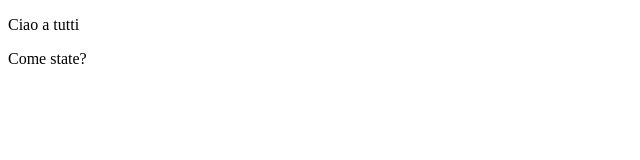
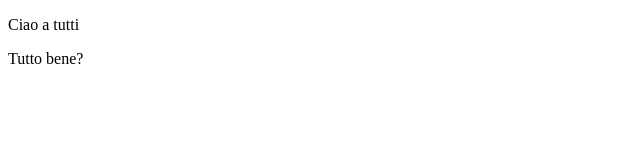
Before and after one commit to niccolosarti/RemoteGit, a plain HTML site: page Index.html in a window 1280 px wide. Shown: the full height of the page, 0-640 px from the left. Drawn offline with Linux system fonts and the light colour scheme.

Commit message:
SecondoCommit

```diff
--- a/Index.html
+++ b/Index.html
@@ -2,6 +2,6 @@
 <html>
   <body>
     <p>Ciao a tutti</p>
-    <p>Come state?</p>
+    <p>Tutto bene?</p>
   </body>
 </html>
```
